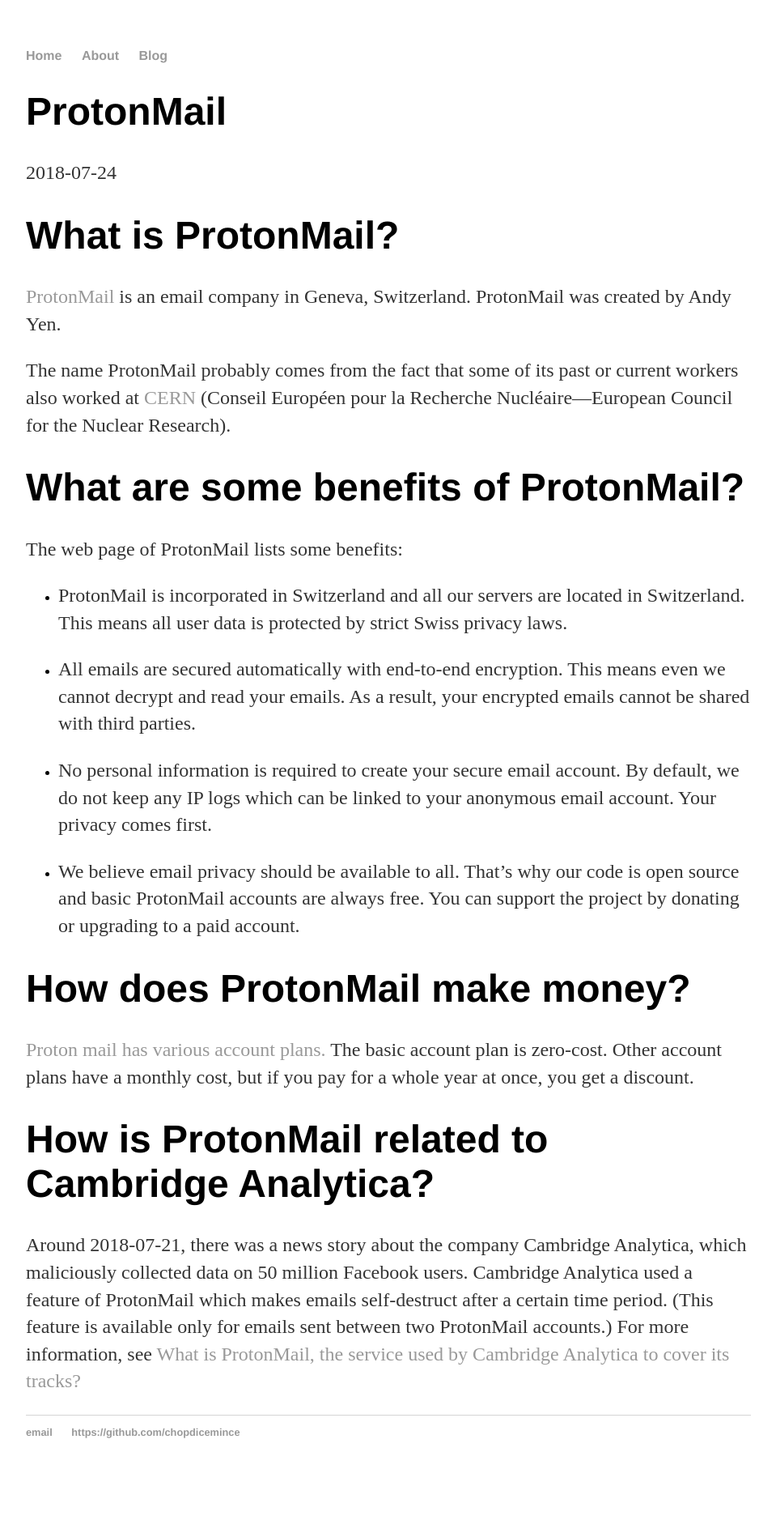
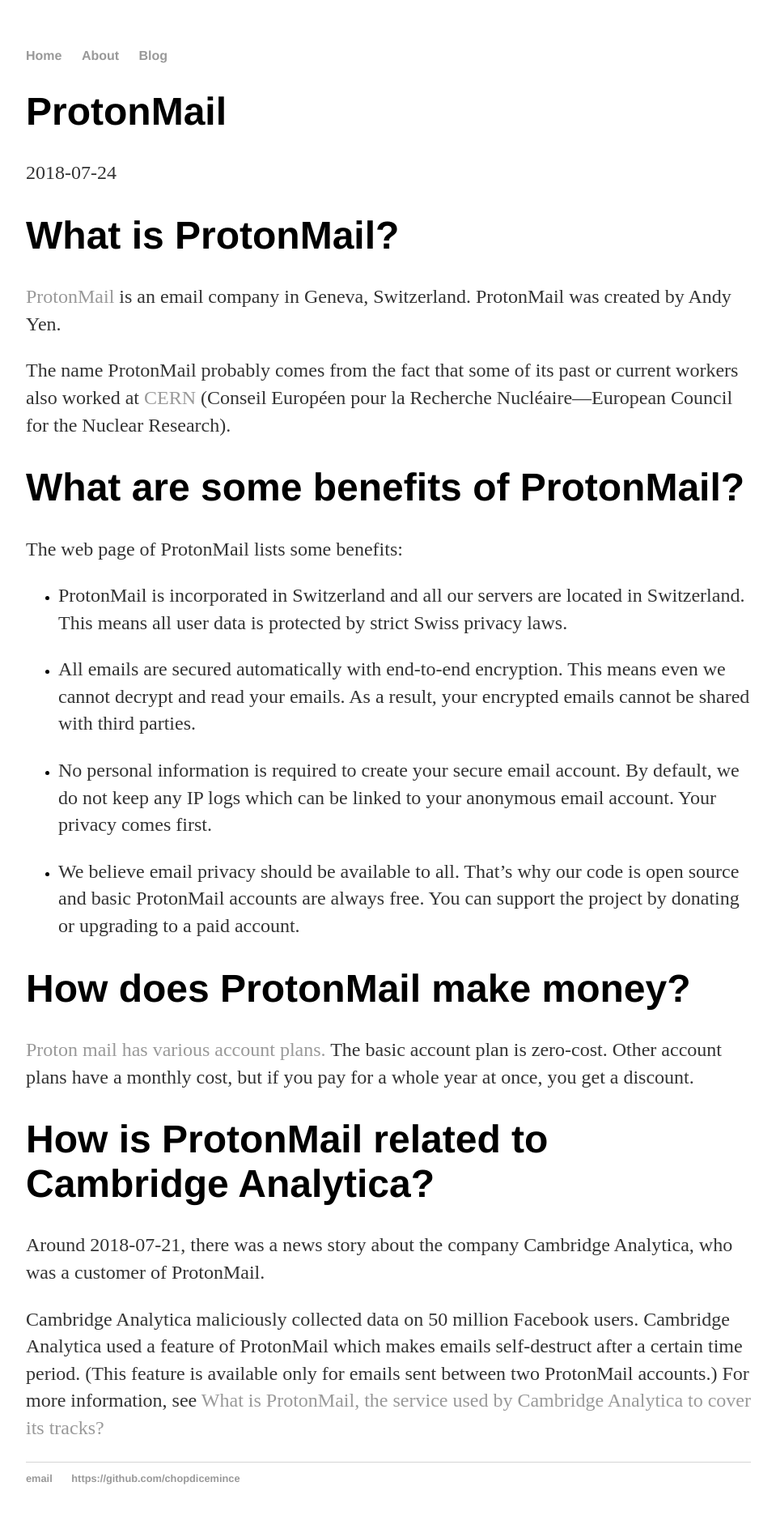
Before and after one commit to chopdicemince/chopdicemince.github.io, a Jekyll site: the page built from _posts/2018-07-24-protonmail.md, in a window 1280 px wide. Shown: the whole page at 81% size, without its empty margins (160-1119 px from the left). Built offline with Jekyll 4.4.1, drawn with Linux system fonts in a browser that asks for light colours; before the commit the page ends 1836 px from its top, so only the background shows below that.

Commit message:
Change text

```diff
--- a/_posts/2018-07-24-protonmail.md
+++ b/_posts/2018-07-24-protonmail.md
@@ -28,4 +28,6 @@
 
 # How is ProtonMail related to Cambridge Analytica?
 
-Around 2018-07-21, there was a news story about the company Cambridge Analytica, which maliciously collected data on 50 million Facebook users. Cambridge Analytica used a feature of ProtonMail which makes emails self-destruct after a certain time period. (This feature is available only for emails sent between two ProtonMail accounts.) For more information, see [What is ProtonMail, the service used by Cambridge Analytica to cover its tracks?](https://mashable.com/2018/03/21/what-is-protonmail/#VvovsFJz1iqF)
+Around 2018-07-21, there was a news story about the company Cambridge Analytica, who was a customer of ProtonMail.
+
+Cambridge Analytica maliciously collected data on 50 million Facebook users. Cambridge Analytica used a feature of ProtonMail which makes emails self-destruct after a certain time period. (This feature is available only for emails sent between two ProtonMail accounts.) For more information, see [What is ProtonMail, the service used by Cambridge Analytica to cover its tracks?](https://mashable.com/2018/03/21/what-is-protonmail/#VvovsFJz1iqF)
```
